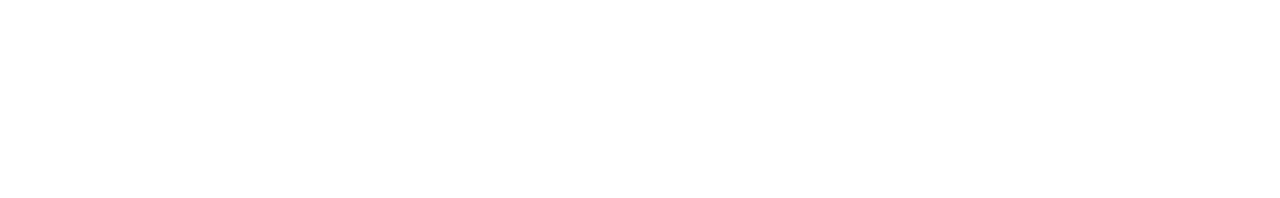
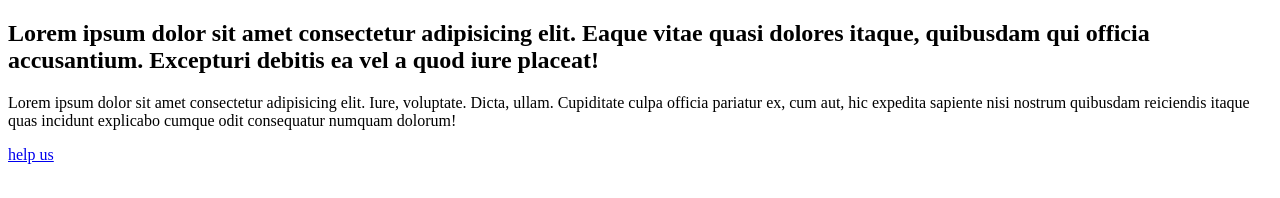
Before and after one commit to rashariful91/first-assignment, a plain HTML site: page index.html in a window 1280 px wide. Drawn offline with Linux system fonts and the light colour scheme.

Commit message:
amar sonar bangla

```diff
--- a/index.html
+++ b/index.html
@@ -8,6 +8,11 @@
 </head>
 <body>
      <section class="top-hero">
+        <div class="content">
+            <h1>Lorem ipsum dolor sit amet consectetur adipisicing elit. Eaque vitae quasi dolores itaque, quibusdam qui officia accusantium. Excepturi debitis ea vel a quod iure placeat!</h1>
+            <p>Lorem ipsum dolor sit amet consectetur adipisicing elit. Iure, voluptate. Dicta, ullam. Cupiditate culpa officia pariatur ex, cum aut, hic expedita sapiente nisi nostrum quibusdam reiciendis itaque quas incidunt explicabo cumque odit consequatur numquam dolorum!</p>
+            <a class="btn" href="#">help us</a>
+        </div>
 
      </section>
 </body>
```
